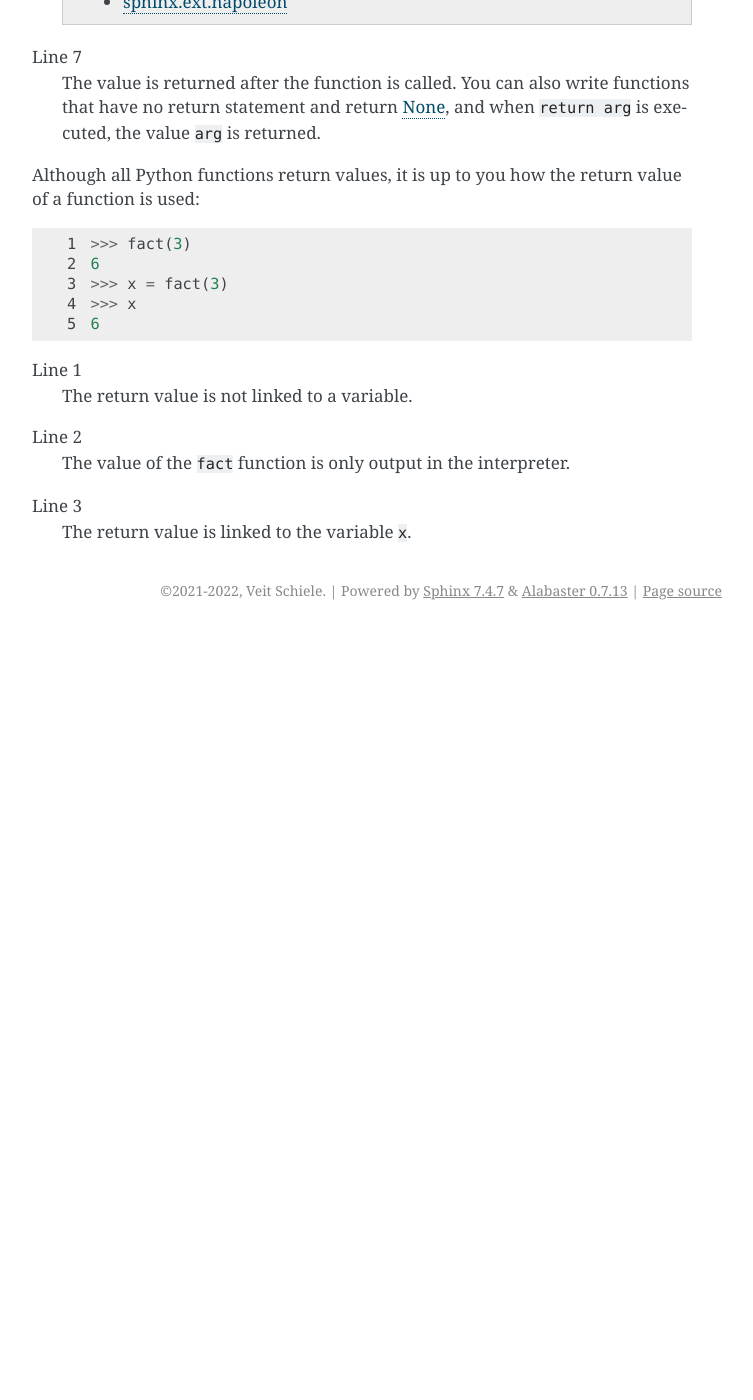
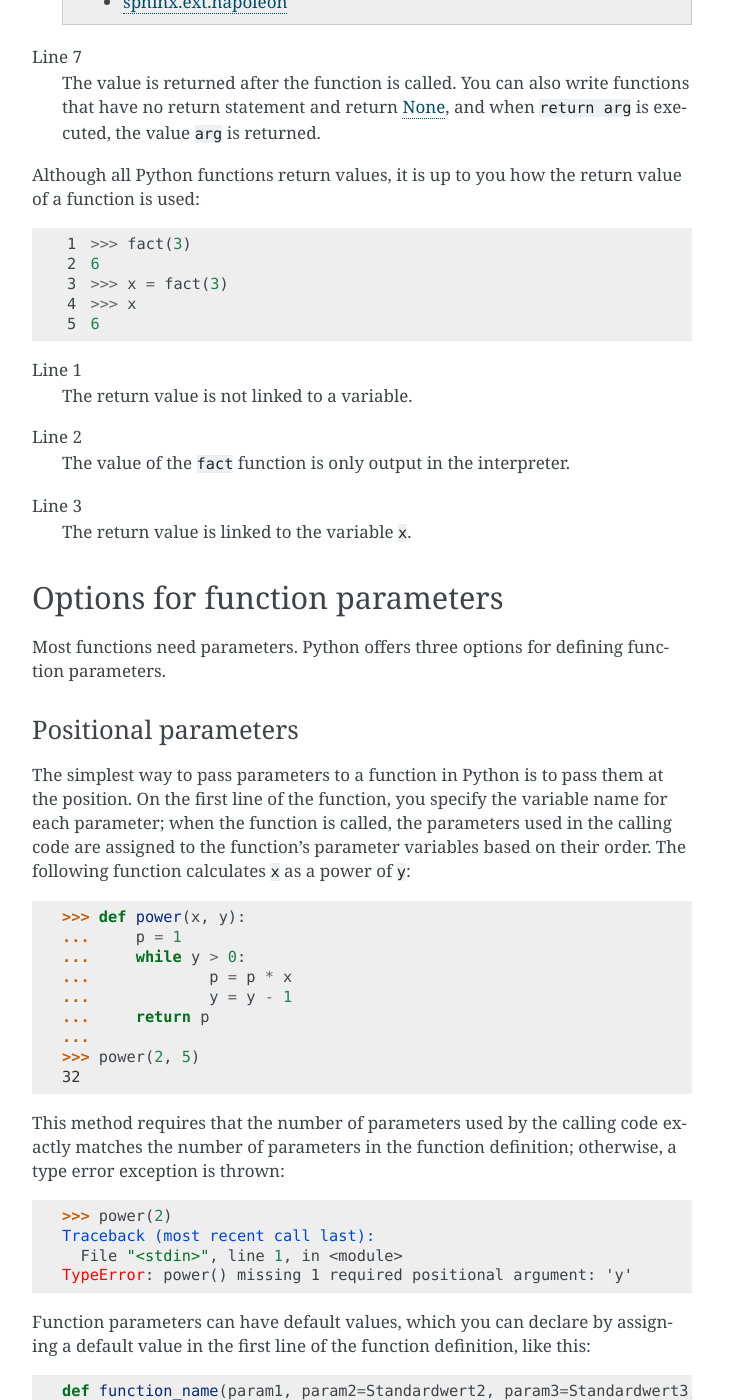
Before and after one commit to veit/python-basics-tutorial, a Sphinx documentation site: the page built from docs/functions.rst, in a window 1280 px wide and 1400 px high, scrolled down 867 px. Shown: the whole window, without its empty margins (388-1141 px from the left). Built offline with Sphinx 7.4.7, drawn with Linux system fonts in a browser that asks for light colours; pages that are not in the unit, such as notebooks, are missing from menus; before the commit the page ends 1497 px from its top, so only the background shows below that; some of the changed text lies outside the part shown.

Commit message:
:memo: Add positional params

```diff
--- a/docs/functions.rst
+++ b/docs/functions.rst
@@ -64,3 +64,72 @@ Line 2
     The value of the ``fact`` function is only output in the interpreter.
 Line 3
     The return value is linked to the variable ``x``.
+
+Options for function parameters
+-------------------------------
+
+Most functions need parameters. Python offers three options for defining
+function parameters.
+
+Positional parameters
+~~~~~~~~~~~~~~~~~~~~~
+
+The simplest way to pass parameters to a function in Python is to pass them at
+the position. On the first line of the function, you specify the variable name
+for each parameter; when the function is called, the parameters used in the
+calling code are assigned to the function’s parameter variables based on their
+order. The following function calculates ``x`` as a power of ``y``:
+
+.. code-block:: python
+
+    >>> def power(x, y):
+    ...     p = 1
+    ...     while y > 0:
+    ...             p = p * x
+    ...             y = y - 1
+    ...     return p
+    ...
+    >>> power(2, 5)
+    32
+
+This method requires that the number of parameters used by the calling code
+exactly matches the number of parameters in the function definition; otherwise,
+a type error exception is thrown:
+
+.. code-block:: python
+
+    >>> power(2)
+    Traceback (most recent call last):
+      File "<stdin>", line 1, in <module>
+    TypeError: power() missing 1 required positional argument: 'y'
+
+Function parameters can have default values, which you can declare by assigning
+a default value in the first line of the function definition, like this:
+
+.. code-block:: python
+
+    def function_name(param1, param2=Standardwert2, param3=Standardwert3, ...)
+
+Any number of parameters can be given default values, but parameters with
+default values must be defined as the last in the parameter list.
+
+The following function also calculates ``x`` as a power of ``y``. However, if
+``y`` is not specified in a function call, the default value ``5`` is used:
+
+.. code-block:: python
+
+    >>> def power(x, y=5):
+    ...     p = 1
+    ...     while y > 0:
+    ...             p = p * x
+    ...             y = y - 1
+    ...     return p
+
+You can see the effect of the standard argument in the following example:
+
+.. code-block:: python
+
+    >>> power(3, 6)
+    729
+    >>> power(3)
+    243
```
